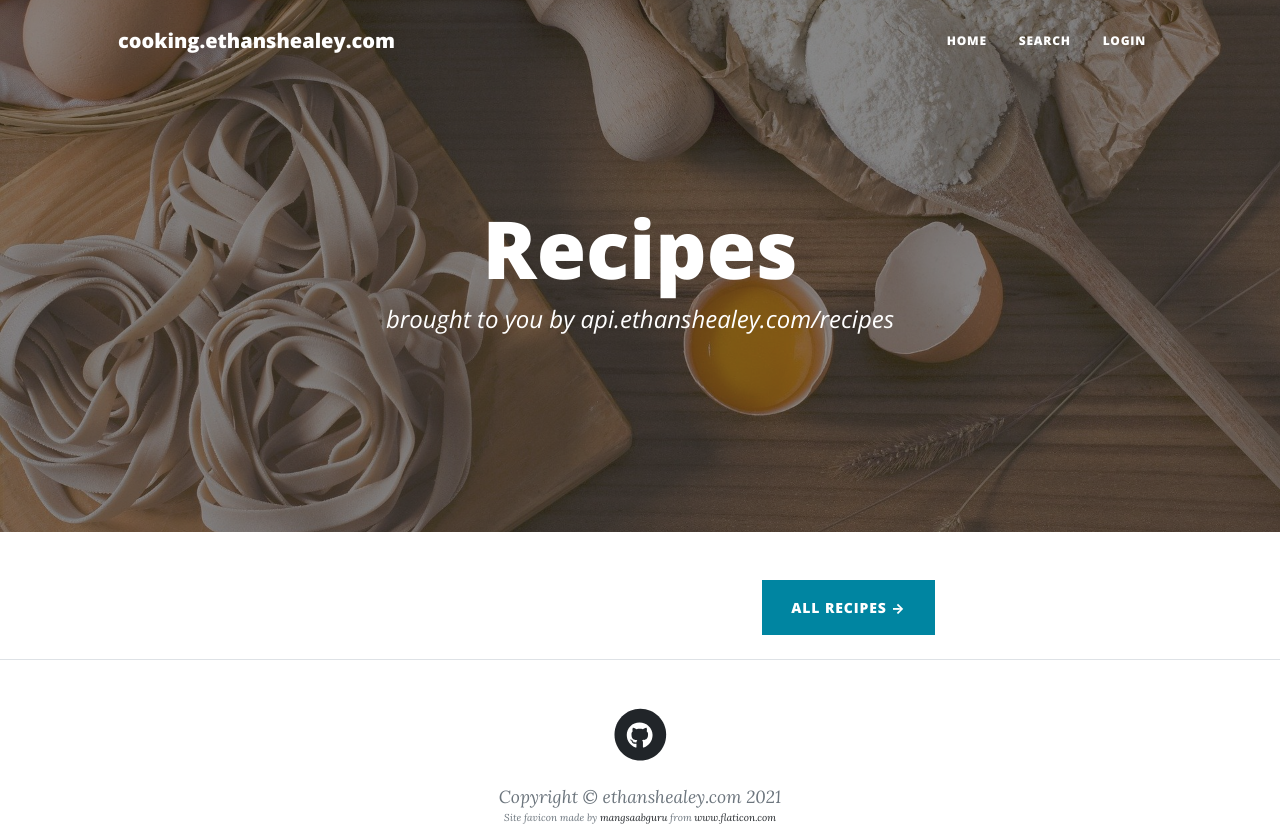
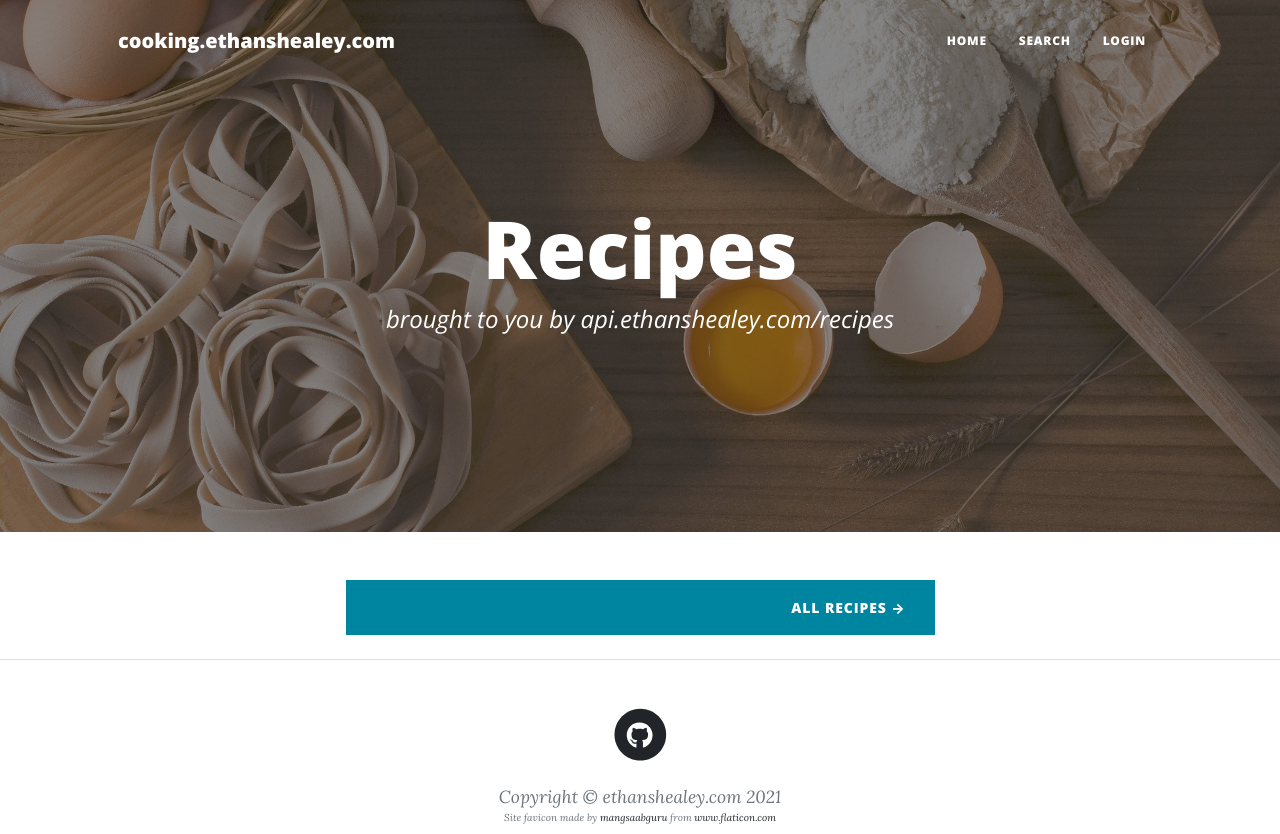
Before and after one commit to ethanshealey/FlaskRecipes, a Flask app: page / in a window 1280 px wide. Shown: the top 834 px of the page. Run offline with Flask 2, Linux system fonts and the light colour scheme; data that the repository does not hold is empty; some libraries are stand-ins or nearby versions.

Commit message:
auto commit

```diff
--- a/app/templates/index.html
+++ b/app/templates/index.html
@@ -37,7 +37,7 @@
                         {% endif %}
                     </div>
                     {% endfor %}
-                    <div class="d-flex justify-content-end mb-4" id="show_all"><a class="btn btn-primary text-uppercase" href="#!">All Recipes →</a></div>
+                    <div class="d-flex justify-content-end mb-4 btn btn-primary text-uppercase" id="show_all">All Recipes →</div>
                 </div>
             </div>
         </div>
```
